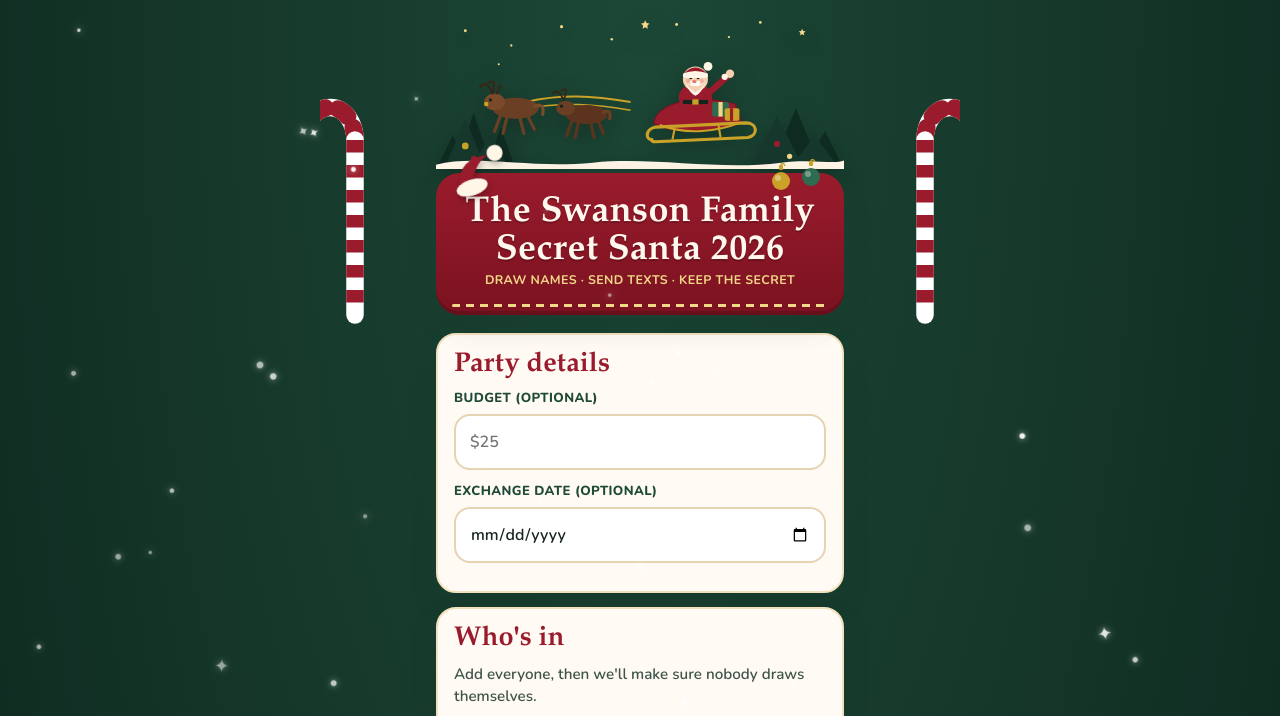
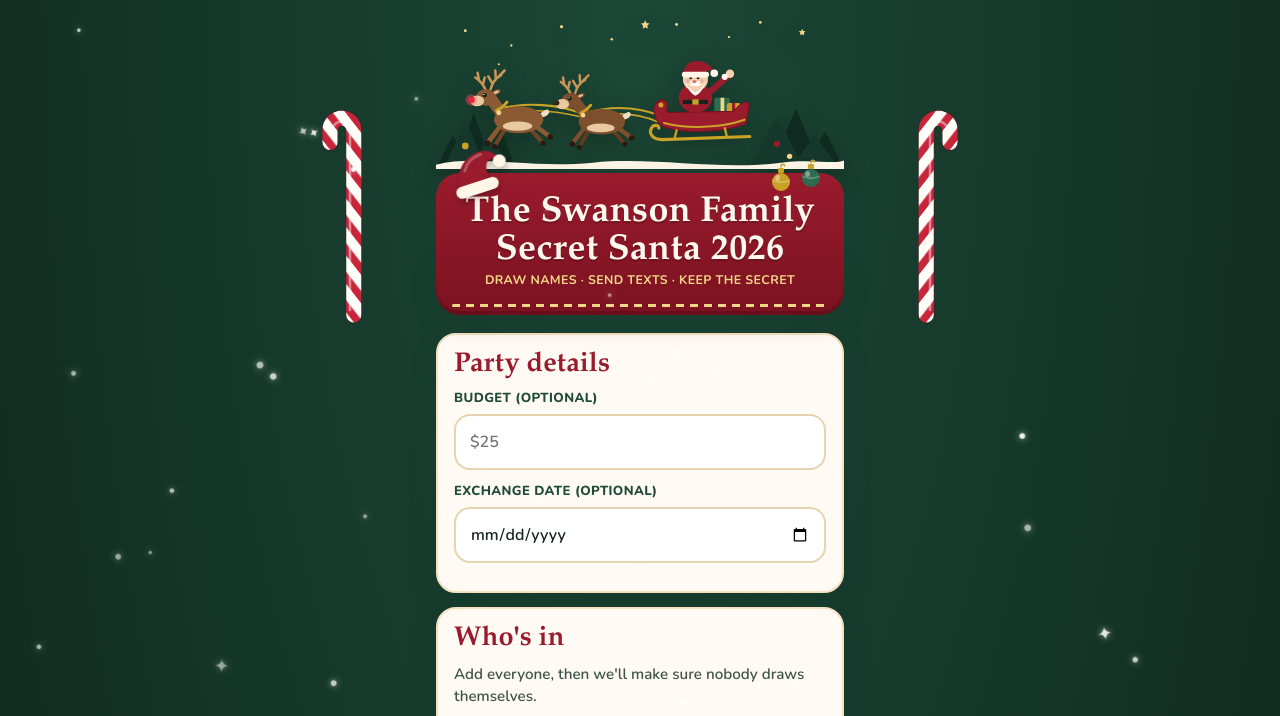
Before and after one commit to guneisele/swanson-secret-santa, a website with bundled scripts: page index.html in a window 1280 px wide. Shown: the top 716 px of the page. Built offline with nearby package versions, Linux system fonts and the light colour scheme; a web font is replaced by a local one.

Commit message:
Redraw reindeer, candy canes and holiday artwork
Co-authored-by: guneisele <guneisele@users.noreply.github.com>

```diff
--- a/app.js
+++ b/app.js
@@ -13,28 +13,37 @@ const STORAGE_KEY = "swanson-secret-santa-v1";
 const DEFAULT_TITLE = "The Swanson Family Secret Santa 2026";
 
 const HAT_SVG = `<svg class="santa-hat" viewBox="0 0 64 56" aria-hidden="true">
-  <path d="M10 36 Q18 4 54 16 Q40 8 22 36Z" fill="#9A1B2C"/>
-  <ellipse cx="22" cy="40" rx="16" ry="8" fill="#FFF6E8"/>
-  <circle cx="54" cy="14" r="8" fill="#FFF6E8"/>
+  <path d="M10 40 C10 22, 22 8, 38 8 C48 8, 55 13, 56 22 C50 17, 44 18, 42 24 C40 30, 41 35, 44 40 Z" fill="#9A1B2C"/>
+  <path d="M20 22 C25 14, 32 11, 40 11" fill="none" stroke="#fff" stroke-opacity="0.25" stroke-width="3" stroke-linecap="round"/>
+  <rect x="5" y="36" width="44" height="12" rx="6" fill="#FFF6E8"/>
+  <circle cx="56" cy="23" r="6.5" fill="#FFF6E8"/>
 </svg>`;
 
 const ORNAMENT = (color, cls) => `<svg class="ornament ${cls}" viewBox="0 0 22 30" aria-hidden="true">
-  <rect x="9" y="2" width="4" height="5" rx="1" fill="#C9A227"/>
-  <path d="M11 2 C11 0, 14 0, 15 3" fill="none" stroke="#C9A227" stroke-width="1.5"/>
-  <circle cx="11" cy="18" r="9" fill="${color}"/>
-  <circle cx="8" cy="15" r="3" fill="#fff" opacity="0.35"/>
+  <path d="M11 4 C11 0.5, 14.5 0.5, 14.5 3" fill="none" stroke="#C9A227" stroke-width="1.5" stroke-linecap="round"/>
+  <rect x="8" y="5" width="6" height="5" rx="1.2" fill="#C9A227"/>
+  <circle cx="11" cy="19" r="9" fill="${color}"/>
+  <path d="M2.6 17.5 Q11 21 19.4 17.5" fill="none" stroke="#fff" stroke-opacity="0.35" stroke-width="1.3"/>
+  <ellipse cx="7.6" cy="15" rx="2.4" ry="3" fill="#fff" opacity="0.4"/>
 </svg>`;
 
 const BOW_SVG = `<svg class="bow" viewBox="0 0 54 34" aria-hidden="true">
-  <ellipse cx="14" cy="18" rx="14" ry="10" fill="#F3D789"/>
-  <ellipse cx="40" cy="18" rx="14" ry="10" fill="#F3D789"/>
-  <rect x="22" y="10" width="10" height="16" rx="3" fill="#C9A227"/>
+  <path d="M25 18 L17 32 L21.5 31 L24 34 L28.5 19Z" fill="#E7C46A"/>
+  <path d="M29 18 L37 32 L32.5 31 L30 34 L25.5 19Z" fill="#E7C46A"/>
+  <path d="M27 16 C19 3, 4 3, 5 13 C6 23, 19 22, 27 16Z" fill="#F3D789"/>
+  <path d="M27 16 C35 3, 50 3, 49 13 C48 23, 35 22, 27 16Z" fill="#F3D789"/>
+  <path d="M25 15.5 C19 9, 11 8, 11 13 C11 17, 18 18, 25 15.5Z" fill="#C9A227" opacity="0.55"/>
+  <path d="M29 15.5 C35 9, 43 8, 43 13 C43 17, 36 18, 29 15.5Z" fill="#C9A227" opacity="0.55"/>
+  <rect x="22" y="11" width="10" height="11" rx="4" fill="#C9A227"/>
 </svg>`;
 
 const BELL_SVG = `<svg class="bell" viewBox="0 0 36 42" aria-hidden="true">
-  <path d="M18 4c-9 0-14 8-14 18 0 8 14 14 14 14s14-6 14-14C32 12 27 4 18 4z" fill="#C9A227"/>
-  <rect x="12" y="1" width="12" height="6" rx="2" fill="#F3D789"/>
-  <circle cx="18" cy="34" r="4" fill="#9A1B2C"/>
+  <circle cx="18" cy="5" r="3" fill="none" stroke="#C9A227" stroke-width="2"/>
+  <circle cx="18" cy="37" r="3.6" fill="#9A1B2C"/>
+  <path d="M18 7.5 C11 7.5, 9 13, 9 20 C9 26, 7.5 29.5, 4 32 L32 32 C28.5 29.5, 27 26, 27 20 C27 13, 25 7.5, 18 7.5Z" fill="#C9A227"/>
+  <rect x="3" y="30.5" width="30" height="4.5" rx="2.25" fill="#E2B93B"/>
+  <path d="M14 12 C12 15, 12 20, 12.5 25" fill="none" stroke="#FFF6E8" stroke-opacity="0.55" stroke-width="2.2" stroke-linecap="round"/>
+  <path d="M10 22 Q18 25 26 22" fill="none" stroke="#9A7A12" stroke-opacity="0.45" stroke-width="1.4"/>
 </svg>`;
 
 function newId() {
--- a/index.html
+++ b/index.html
@@ -16,16 +16,32 @@
   <div class="snow" id="snow" aria-hidden="true"></div>
 
   <svg class="canes canes-left" viewBox="0 0 40 200" aria-hidden="true">
-    <path d="M28 48c0-14-8-26-20-26S-12 34-12 48" fill="none" stroke="#fff" stroke-width="14" stroke-linecap="round"/>
-    <path d="M28 48c0-14-8-26-20-26S-12 34-12 48" fill="none" stroke="#9A1B2C" stroke-width="14" stroke-linecap="round" stroke-dasharray="10 10"/>
-    <path d="M28 48v140" fill="none" stroke="#fff" stroke-width="14" stroke-linecap="round"/>
-    <path d="M28 48v140" fill="none" stroke="#9A1B2C" stroke-width="14" stroke-dasharray="10 10"/>
+    <defs>
+      <pattern id="cane-left-stripes" width="14" height="14" patternUnits="userSpaceOnUse" patternTransform="rotate(-38)">
+        <rect width="14" height="14" fill="#FFFDF8"/>
+        <rect width="6" height="14" fill="#C8243A"/>
+      </pattern>
+      <mask id="cane-left-mask" maskUnits="userSpaceOnUse" x="0" y="0" width="40" height="200">
+        <path d="M27 188 V40 A9.5 9.5 0 0 0 8 40 V50" fill="none" stroke="#fff" stroke-width="12" stroke-linecap="round" stroke-linejoin="round"/>
+      </mask>
+    </defs>
+    <path d="M27 188 V40 A9.5 9.5 0 0 0 8 40 V50" fill="none" stroke="#7A1220" stroke-opacity="0.35" stroke-width="13.5" stroke-linecap="round"/>
+    <rect x="0" y="0" width="40" height="200" fill="url(#cane-left-stripes)" mask="url(#cane-left-mask)"/>
+    <path d="M24 184 V40 A7 7 0 0 0 11.5 36" fill="none" stroke="#fff" stroke-opacity="0.45" stroke-width="2" stroke-linecap="round"/>
   </svg>
   <svg class="canes canes-right" viewBox="0 0 40 200" aria-hidden="true">
-    <path d="M28 48c0-14-8-26-20-26S-12 34-12 48" fill="none" stroke="#fff" stroke-width="14" stroke-linecap="round"/>
-    <path d="M28 48c0-14-8-26-20-26S-12 34-12 48" fill="none" stroke="#9A1B2C" stroke-width="14" stroke-linecap="round" stroke-dasharray="10 10"/>
-    <path d="M28 48v140" fill="none" stroke="#fff" stroke-width="14" stroke-linecap="round"/>
-    <path d="M28 48v140" fill="none" stroke="#9A1B2C" stroke-width="14" stroke-dasharray="10 10"/>
+    <defs>
+      <pattern id="cane-right-stripes" width="14" height="14" patternUnits="userSpaceOnUse" patternTransform="rotate(-38)">
+        <rect width="14" height="14" fill="#FFFDF8"/>
+        <rect width="6" height="14" fill="#C8243A"/>
+      </pattern>
+      <mask id="cane-right-mask" maskUnits="userSpaceOnUse" x="0" y="0" width="40" height="200">
+        <path d="M27 188 V40 A9.5 9.5 0 0 0 8 40 V50" fill="none" stroke="#fff" stroke-width="12" stroke-linecap="round" stroke-linejoin="round"/>
+      </mask>
+    </defs>
+    <path d="M27 188 V40 A9.5 9.5 0 0 0 8 40 V50" fill="none" stroke="#7A1220" stroke-opacity="0.35" stroke-width="13.5" stroke-linecap="round"/>
+    <rect x="0" y="0" width="40" height="200" fill="url(#cane-right-stripes)" mask="url(#cane-right-mask)"/>
+    <path d="M24 184 V40 A7 7 0 0 0 11.5 36" fill="none" stroke="#fff" stroke-opacity="0.45" stroke-width="2" stroke-linecap="round"/>
   </svg>
 
   <div class="page">
@@ -74,53 +90,115 @@
       <!-- ground snow -->
       <path d="M0 146 C40 136, 90 150, 150 144 C210 138, 270 152, 330 144 C360 140, 380 146, 390 142 L390 150 L0 150Z" fill="#FFF6E8"/>
 
-      <!-- harness -->
-      <path d="M86 86 C120 78, 150 80, 186 86" fill="none" stroke="#C9A227" stroke-width="2"/>
-      <path d="M86 92 C122 86, 152 88, 186 94" fill="none" stroke="#C9A227" stroke-width="1.5"/>
+      <!-- harness / reins -->
+      <path d="M58 93 C88 85, 118 89, 140 97 C168 89, 194 91, 214 99" fill="none" stroke="#C9A227" stroke-width="2"/>
+      <path d="M60 97 C90 91, 118 95, 142 101 C170 95, 194 97, 212 105" fill="none" stroke="#C9A227" stroke-width="1.5"/>
 
-      <!-- lead reindeer -->
-      <g transform="translate(40,70)">
-        <ellipse cx="36" cy="22" rx="22" ry="10" fill="#6B3F24"/>
-        <ellipse cx="16" cy="16" rx="10" ry="8" fill="#7A4A2B"/>
-        <circle cx="12" cy="14" r="1.6" fill="#17241E"/>
-        <path d="M14 8 Q8 -6 2 2" fill="none" stroke="#3A2416" stroke-width="1.8" stroke-linecap="round"/>
-        <path d="M14 8 Q18 -8 10 -2" fill="none" stroke="#3A2416" stroke-width="1.8" stroke-linecap="round"/>
-        <path d="M18 8 Q24 -4 20 2" fill="none" stroke="#3A2416" stroke-width="1.6" stroke-linecap="round"/>
-        <path d="M28 30 L24 46" stroke="#6B3F24" stroke-width="3" stroke-linecap="round"/>
-        <path d="M40 30 L44 46" stroke="#6B3F24" stroke-width="3" stroke-linecap="round"/>
-        <path d="M22 28 L16 44" stroke="#6B3F24" stroke-width="3" stroke-linecap="round"/>
-        <path d="M46 26 L54 42" stroke="#6B3F24" stroke-width="3" stroke-linecap="round"/>
-        <path d="M54 20 Q64 16 62 28" fill="none" stroke="#7A4A2B" stroke-width="3" stroke-linecap="round"/>
-        <circle cx="8" cy="18" r="2.2" fill="#C9A227"/>
+      <!-- lead reindeer (red nose) -->
+      <g transform="translate(32,66) scale(1.12)">
+        <!-- legs: far side (darker) -->
+        <path d="M30 41 L22 55" stroke="#6E4426" stroke-width="3.6" stroke-linecap="round"/>
+        <path d="M52 41 L62 52" stroke="#6E4426" stroke-width="3.6" stroke-linecap="round"/>
+        <circle cx="21.6" cy="56" r="2.3" fill="#2B1A10"/>
+        <circle cx="62.8" cy="53" r="2.3" fill="#2B1A10"/>
+        <!-- tail -->
+        <path d="M60 28 Q68 21 68 27 Q66 31 60 31Z" fill="#F1DDBF"/>
+        <!-- body -->
+        <ellipse cx="42" cy="33" rx="21" ry="11.5" fill="#8B5A33"/>
+        <ellipse cx="41" cy="38.5" rx="12.5" ry="4" fill="#E8C9A0"/>
+        <!-- legs: near side -->
+        <path d="M26 39 L16 52" stroke="#8B5A33" stroke-width="4" stroke-linecap="round"/>
+        <path d="M56 38 L68 47" stroke="#8B5A33" stroke-width="4" stroke-linecap="round"/>
+        <circle cx="15.4" cy="53" r="2.5" fill="#2B1A10"/>
+        <circle cx="69" cy="47.6" r="2.5" fill="#2B1A10"/>
+        <!-- neck -->
+        <path d="M30 31 L19 16" stroke="#8B5A33" stroke-width="10" stroke-linecap="round"/>
+        <!-- antlers -->
+        <g fill="none" stroke="#C8955A" stroke-width="2.2" stroke-linecap="round" stroke-linejoin="round">
+          <path d="M14 8 Q11 1 5 -3"/>
+          <path d="M11.5 3 L13 -3"/>
+          <path d="M8 -1 L7 -7"/>
+          <path d="M18 7 Q20 -1 27 -5"/>
+          <path d="M19.5 2 L16 -4"/>
+          <path d="M22.5 -2 L22 -9"/>
+          <path d="M25 -4 L30 -9"/>
+        </g>
+        <!-- ear -->
+        <ellipse cx="22" cy="10" rx="5" ry="2.2" transform="rotate(-25 22 10)" fill="#8B5A33"/>
+        <ellipse cx="22.4" cy="9.8" rx="3" ry="1" transform="rotate(-25 22.4 9.8)" fill="#E8C9A0"/>
+        <!-- head + muzzle -->
+        <ellipse cx="14" cy="14" rx="8.5" ry="7" fill="#8B5A33"/>
+        <ellipse cx="6.5" cy="17" rx="6" ry="4.6" fill="#E8C9A0"/>
+        <!-- eye -->
+        <circle cx="13" cy="12" r="1.9" fill="#17241E"/>
+        <circle cx="12.4" cy="11.4" r="0.6" fill="#fff"/>
+        <!-- nose -->
+        <circle cx="1.6" cy="16" r="5" fill="#FF5A6E" opacity="0.35"/>
+        <circle cx="1.6" cy="16" r="2.9" fill="#E0283F"/>
+        <!-- collar + bell -->
+        <path d="M23 25 Q28 23 32 18" fill="none" stroke="#C9A227" stroke-width="2.6" stroke-linecap="round"/>
+        <circle cx="25" cy="27" r="2.1" fill="#F3D789"/>
       </g>
       <!-- second reindeer -->
-      <g transform="translate(108,76)">
-        <ellipse cx="36" cy="22" rx="20" ry="9" fill="#5C341D"/>
-        <ellipse cx="16" cy="16" rx="9" ry="7" fill="#6B3F24"/>
-        <circle cx="12" cy="14" r="1.5" fill="#17241E"/>
-        <path d="M14 8 Q8 -4 4 2" fill="none" stroke="#3A2416" stroke-width="1.7" stroke-linecap="round"/>
-        <path d="M14 8 Q20 -6 12 -1" fill="none" stroke="#3A2416" stroke-width="1.7" stroke-linecap="round"/>
-        <path d="M28 30 L25 44" stroke="#5C341D" stroke-width="3" stroke-linecap="round"/>
-        <path d="M40 30 L43 44" stroke="#5C341D" stroke-width="3" stroke-linecap="round"/>
-        <path d="M22 28 L17 42" stroke="#5C341D" stroke-width="3" stroke-linecap="round"/>
-        <path d="M46 26 L52 40" stroke="#5C341D" stroke-width="3" stroke-linecap="round"/>
-        <path d="M52 20 Q60 16 58 26" fill="none" stroke="#6B3F24" stroke-width="3" stroke-linecap="round"/>
+      <g transform="translate(114,70) scale(1.06)">
+        <!-- legs: far side (darker) -->
+        <path d="M30 41 L22 55" stroke="#613B21" stroke-width="3.6" stroke-linecap="round"/>
+        <path d="M52 41 L62 52" stroke="#613B21" stroke-width="3.6" stroke-linecap="round"/>
+        <circle cx="21.6" cy="56" r="2.3" fill="#2B1A10"/>
+        <circle cx="62.8" cy="53" r="2.3" fill="#2B1A10"/>
+        <!-- tail -->
+        <path d="M60 28 Q68 21 68 27 Q66 31 60 31Z" fill="#F1DDBF"/>
+        <!-- body -->
+        <ellipse cx="42" cy="33" rx="21" ry="11.5" fill="#7E4F2C"/>
+        <ellipse cx="41" cy="38.5" rx="12.5" ry="4" fill="#E8C9A0"/>
+        <!-- legs: near side -->
+        <path d="M26 39 L16 52" stroke="#7E4F2C" stroke-width="4" stroke-linecap="round"/>
+        <path d="M56 38 L68 47" stroke="#7E4F2C" stroke-width="4" stroke-linecap="round"/>
+        <circle cx="15.4" cy="53" r="2.5" fill="#2B1A10"/>
+        <circle cx="69" cy="47.6" r="2.5" fill="#2B1A10"/>
+        <!-- neck -->
+        <path d="M30 31 L19 16" stroke="#7E4F2C" stroke-width="10" stroke-linecap="round"/>
+        <!-- antlers -->
+        <g fill="none" stroke="#C8955A" stroke-width="2.2" stroke-linecap="round" stroke-linejoin="round">
+          <path d="M14 8 Q11 1 5 -3"/>
+          <path d="M11.5 3 L13 -3"/>
+          <path d="M8 -1 L7 -7"/>
+          <path d="M18 7 Q20 -1 27 -5"/>
+          <path d="M19.5 2 L16 -4"/>
+          <path d="M22.5 -2 L22 -9"/>
+          <path d="M25 -4 L30 -9"/>
+        </g>
+        <!-- ear -->
+        <ellipse cx="22" cy="10" rx="5" ry="2.2" transform="rotate(-25 22 10)" fill="#7E4F2C"/>
+        <ellipse cx="22.4" cy="9.8" rx="3" ry="1" transform="rotate(-25 22.4 9.8)" fill="#E8C9A0"/>
+        <!-- head + muzzle -->
+        <ellipse cx="14" cy="14" rx="8.5" ry="7" fill="#7E4F2C"/>
+        <ellipse cx="6.5" cy="17" rx="6" ry="4.6" fill="#E8C9A0"/>
+        <!-- eye -->
+        <circle cx="13" cy="12" r="1.9" fill="#17241E"/>
+        <circle cx="12.4" cy="11.4" r="0.6" fill="#fff"/>
+        <!-- nose -->
+        <circle cx="1.6" cy="16" r="2.2" fill="#3A2416"/>
+        <!-- collar + bell -->
+        <path d="M23 25 Q28 23 32 18" fill="none" stroke="#C9A227" stroke-width="2.6" stroke-linecap="round"/>
+        <circle cx="25" cy="27" r="2.1" fill="#F3D789"/>
       </g>
 
       <!-- sleigh -->
       <g transform="translate(200,78)">
-        <path d="M8 28 C12 8, 50 0, 86 10 L92 28 C70 36, 24 40, 8 28Z" fill="#9A1B2C"/>
-        <path d="M8 28 C12 8, 50 0, 86 10 L92 28 C70 36, 24 40, 8 28Z" fill="none" stroke="#7A1220" stroke-width="1"/>
-        <path d="M14 30 C40 40, 70 36, 90 28" fill="none" stroke="#C9A227" stroke-width="2"/>
+        <!-- gifts in back -->
+        <rect x="66" y="4" width="15" height="14" rx="2" fill="#2E6B50"/>
+        <rect x="72" y="4" width="3.5" height="14" fill="#F3D789"/>
+        <rect x="78" y="9" width="13" height="11" rx="2" fill="#C9A227"/>
+        <rect x="83" y="9" width="3" height="11" fill="#9A1B2C"/>
+        <!-- body with curled front -->
+        <path d="M16 31 C10 26, 6 17, 10 10 C13 5, 20 5, 21 10 C22 14, 18 16, 22 18 L84 17 C88 14, 90 9, 96 8 C99 8, 100 11, 99 14 L96 29 C76 37, 34 39, 16 31Z" fill="#9A1B2C" stroke="#7A1220" stroke-width="1"/>
+        <circle cx="15" cy="11" r="2.4" fill="#C9A227"/>
+        <path d="M18 28 C40 34, 72 33, 95 25" fill="none" stroke="#C9A227" stroke-width="2" stroke-linecap="round"/>
         <!-- runners -->
-        <path d="M6 44 C0 44, 0 34, 10 32 L96 28 C108 28, 108 40, 98 42 L10 46 C6 46, 6 44, 6 44Z" fill="none" stroke="#C9A227" stroke-width="3" stroke-linecap="round"/>
-        <path d="M28 34 L26 44" stroke="#C9A227" stroke-width="2"/>
-        <path d="M70 30 L72 42" stroke="#C9A227" stroke-width="2"/>
-        <!-- gifts in back -->
-        <rect x="64" y="8" width="16" height="14" rx="2" fill="#2E6B50"/>
-        <rect x="70" y="8" width="4" height="14" fill="#F3D789"/>
-        <rect x="76" y="14" width="14" height="12" rx="2" fill="#C9A227"/>
-        <rect x="81" y="14" width="3" height="12" fill="#9A1B2C"/>
+        <path d="M30 35 L28 43" stroke="#C9A227" stroke-width="2.2" stroke-linecap="round"/>
+        <path d="M76 33 L78 41" stroke="#C9A227" stroke-width="2.2" stroke-linecap="round"/>
+        <path d="M100 41 L16 44 C7 44, 3 38, 6 33 C8 29, 13 30, 13 33" fill="none" stroke="#C9A227" stroke-width="3" stroke-linecap="round"/>
       </g>
 
       <!-- Santa -->
@@ -148,10 +226,9 @@
         <circle cx="15" cy="20" r="2" fill="#F0A090" opacity="0.7"/>
         <circle cx="28" cy="20" r="2" fill="#F0A090" opacity="0.7"/>
         <!-- hat -->
-        <path d="M10 14 Q22 0 34 14 Q22 10 10 14Z" fill="#9A1B2C"/>
-        <path d="M10 13 Q22 8 34 13" fill="#FFF6E8"/>
-        <rect x="10" y="12" width="24" height="5" rx="2.5" fill="#FFF6E8"/>
-        <circle cx="34" cy="6" r="4.2" fill="#FFF6E8"/>
+        <path d="M10.5 13 C11 4, 18 0, 26 1 C33 2, 38 6, 40 12 C36 9, 32 9, 31 13 Z" fill="#9A1B2C"/>
+        <rect x="9" y="11" width="26" height="5.5" rx="2.75" fill="#FFF6E8"/>
+        <circle cx="40" cy="12.5" r="3.6" fill="#FFF6E8"/>
         <!-- belt -->
         <rect x="10" y="38" width="24" height="4" fill="#17241E"/>
         <rect x="19" y="37.5" width="6" height="5" fill="#C9A227"/>
```
Also changed, not shown: styles.css (+29 -5 lines).
